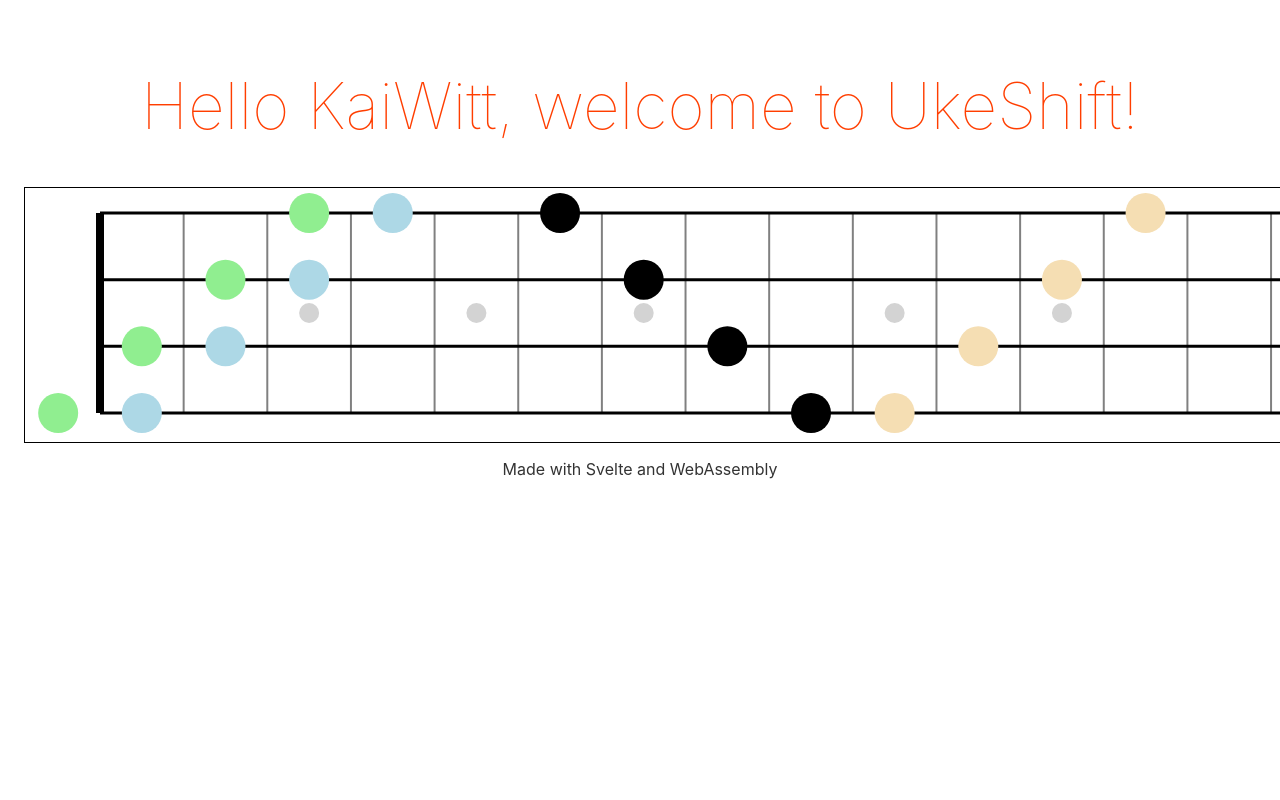
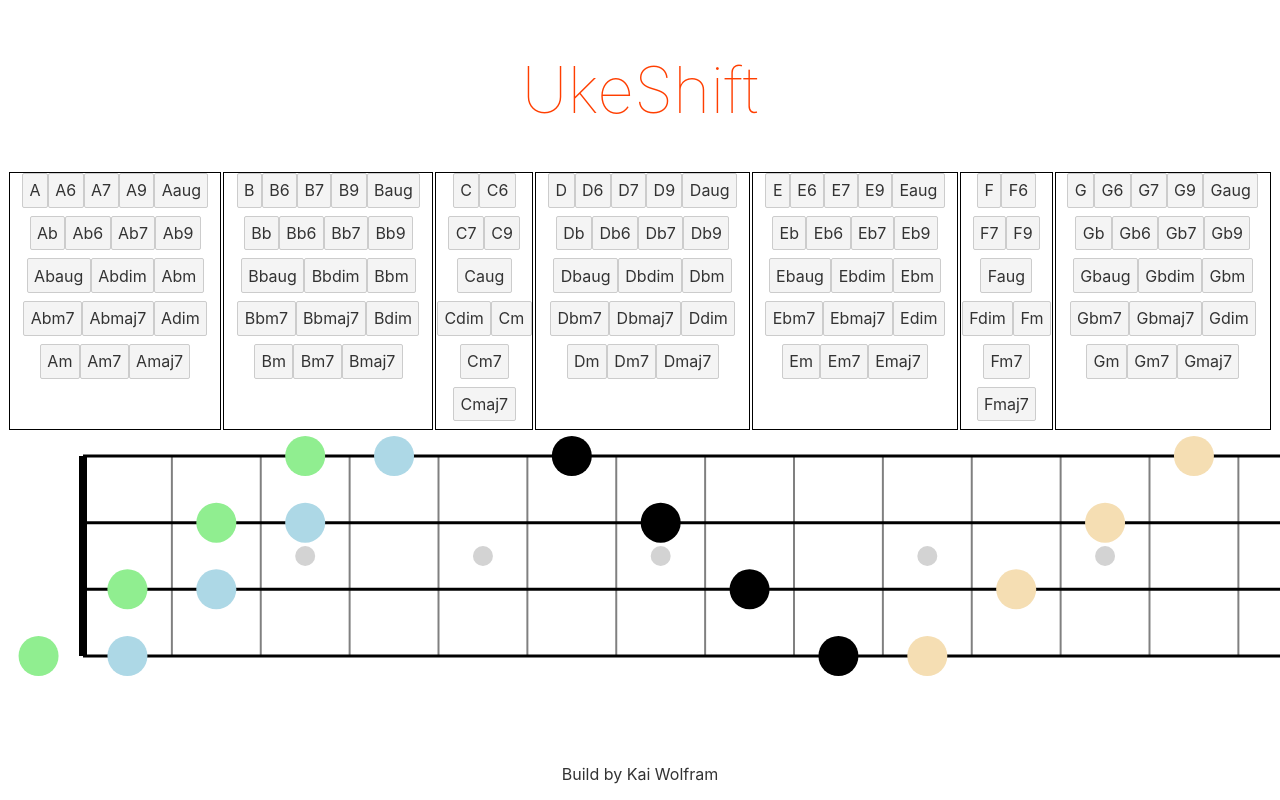
Before and after one commit to KaiWitt/uke-shift, a Svelte app: page / in a window 1280 px wide. Shown: the top 800 px of the page. Built offline with nearby package versions, Linux system fonts and the light colour scheme.

Commit message:
Draft components

```diff
--- a/src/App.svelte
+++ b/src/App.svelte
@@ -1,26 +1,20 @@
 <script lang="ts">
-	import Uke from "./Uke.svelte";
-	export let name: string;
+	import Uke from "./components/Uke.svelte";
+	import ChordPicker from "./components/ChordPicker.svelte";
+	import Logo from "./components/Logo.svelte";
+	import Footer from "./components/Footer.svelte";
 </script>
 
 <main>
-	<h1>Hello {name}, welcome to UkeShift!</h1>
+	<Logo />
+	<ChordPicker />
 	<Uke />
-	<p>Made with Svelte and WebAssembly</p>
+	<Footer />
 </main>
 
 <style>
 	main {
 		text-align: center;
-		padding: 1em;
-		max-width: 240px;
-		margin: 0 auto;
-	}
-
-	h1 {
-		color: #ff3e00;
-		font-size: 4em;
-		font-weight: 100;
 	}
 
 	@media (min-width: 640px) {
--- /dev/null
+++ b/src/components/ChordPicker.svelte
@@ -0,0 +1,174 @@
+<script lang="ts">
+    const a = [
+        "A",
+        "A7",
+        "Am",
+        "Am7",
+        "Adim",
+        "Aaug",
+        "A6",
+        "Amaj7",
+        "A9",
+        "Ab",
+        "Ab7",
+        "Abm",
+        "Abm7",
+        "Abdim",
+        "Abaug",
+        "Ab6",
+        "Abmaj7",
+        "Ab9",
+    ].sort();
+
+    const b = [
+        "Bb",
+        "Bb7",
+        "Bbm",
+        "Bbm7",
+        "Bbdim",
+        "Bbaug",
+        "Bb6",
+        "Bbmaj7",
+        "Bb9",
+        "B",
+        "B7",
+        "Bm",
+        "Bm7",
+        "Bdim",
+        "Baug",
+        "B6",
+        "Bmaj7",
+        "B9",
+    ].sort();
+
+    const c = [
+        "C",
+        "C7",
+        "Cm",
+        "Cm7",
+        "Cdim",
+        "Caug",
+        "C6",
+        "Cmaj7",
+        "C9",
+    ].sort();
+
+    const d = [
+        "D",
+        "D7",
+        "Dm",
+        "Dm7",
+        "Ddim",
+        "Daug",
+        "D6",
+        "Dmaj7",
+        "D9",
+        "Db",
+        "Db7",
+        "Dbm",
+        "Dbm7",
+        "Dbdim",
+        "Dbaug",
+        "Db6",
+        "Dbmaj7",
+        "Db9",
+    ].sort();
+
+    const e = [
+        "E",
+        "E7",
+        "Em",
+        "Em7",
+        "Edim",
+        "Eaug",
+        "E6",
+        "Emaj7",
+        "E9",
+        "Eb",
+        "Eb7",
+        "Ebm",
+        "Ebm7",
+        "Ebdim",
+        "Ebaug",
+        "Eb6",
+        "Ebmaj7",
+        "Eb9",
+    ].sort();
+
+    const f = [
+        "F",
+        "F7",
+        "Fm",
+        "Fm7",
+        "Fdim",
+        "Faug",
+        "F6",
+        "Fmaj7",
+        "F9",
+    ].sort();
+
+    const g = [
+        "G",
+        "G7",
+        "Gm",
+        "Gm7",
+        "Gdim",
+        "Gaug",
+        "G6",
+        "Gmaj7",
+        "G9",
+        "Gb",
+        "Gb7",
+        "Gbm",
+        "Gbm7",
+        "Gbdim",
+        "Gbaug",
+        "Gb6",
+        "Gbmaj7",
+        "Gb9",
+    ].sort();
+
+    const allChords = [a, b, c, d, e, f, g];
+
+    let selected = "";
+
+    function set(name: string) {
+        if (selected === name) {
+            selected = "";
+        } else {
+            selected = name;
+        }
+    }
+</script>
+
+<div class="outer">
+    <!-- Buttons -->
+    {#each allChords as chord}
+        <div class="inner">
+            {#each chord as chordName}
+                <button
+                    class:active={selected === chordName}
+                    on:click={() => set(chordName)}>{chordName}</button
+                >
+            {/each}
+        </div>
+    {/each}
+</div>
+
+<style>
+    .outer {
+        display: flex;
+    }
+    .inner {
+        border: 1px solid black;
+        margin: 1px 1px;
+    }
+    button {
+        align-items: center;
+    }
+
+    .active {
+        background-color: #ff3e00;
+        color: white;
+    }
+</style>
--- /dev/null
+++ b/src/components/Footer.svelte
@@ -0,0 +1,16 @@
+<script lang="ts">
+</script>
+
+<div>
+    <p>Build by Kai Wolfram</p>
+</div>
+
+<style>
+    p {
+        position: absolute;
+        left: 0;
+        bottom: 0;
+        width: 100%;
+        text-align: center;
+    }
+</style>
--- /dev/null
+++ b/src/components/Logo.svelte
@@ -0,0 +1,13 @@
+<script lang="ts">
+</script>
+
+<h1>UkeShift</h1>
+
+<style>
+    h1 {
+        color: #ff3e00;
+        font-size: 4em;
+        font-weight: 100;
+        text-align: center;
+    }
+</style>
--- a/src/Uke.svelte
+++ b/src/components/Uke.svelte
@@ -16,12 +16,14 @@
         [10, 11, 12, 13],
     ];
 
-    const fretCount = 17;
+    const fretCount = 16;
+    const markRadius = 10;
+    const noteRadius = 25;
     let strings = createStrings(width, height);
     let frets = createFrets(strings, fretCount);
     let nut = createNut(frets);
-    let marks = createMarks(frets, 10);
-    let notes = createChords(strings, frets, chords, 25);
+    let marks = createMarks(frets, markRadius);
+    let notes = createChords(strings, frets, chords, noteRadius);
 </script>
 
 <div>
@@ -73,12 +75,3 @@
         {/each}
     </svg>
 </div>
-
-<style>
-    /* div for debugging */
-    div {
-        width: max-content;
-        height: max-content;
-        border: 1px solid black;
-    }
-</style>
```
Also changed, not shown: src/components/uke.ts (renamed from src/uke.ts, +5 -5 lines), src/ChordPicker.svelte (deleted), src/Footer.svelte (deleted), src/Logo.svelte (deleted).
